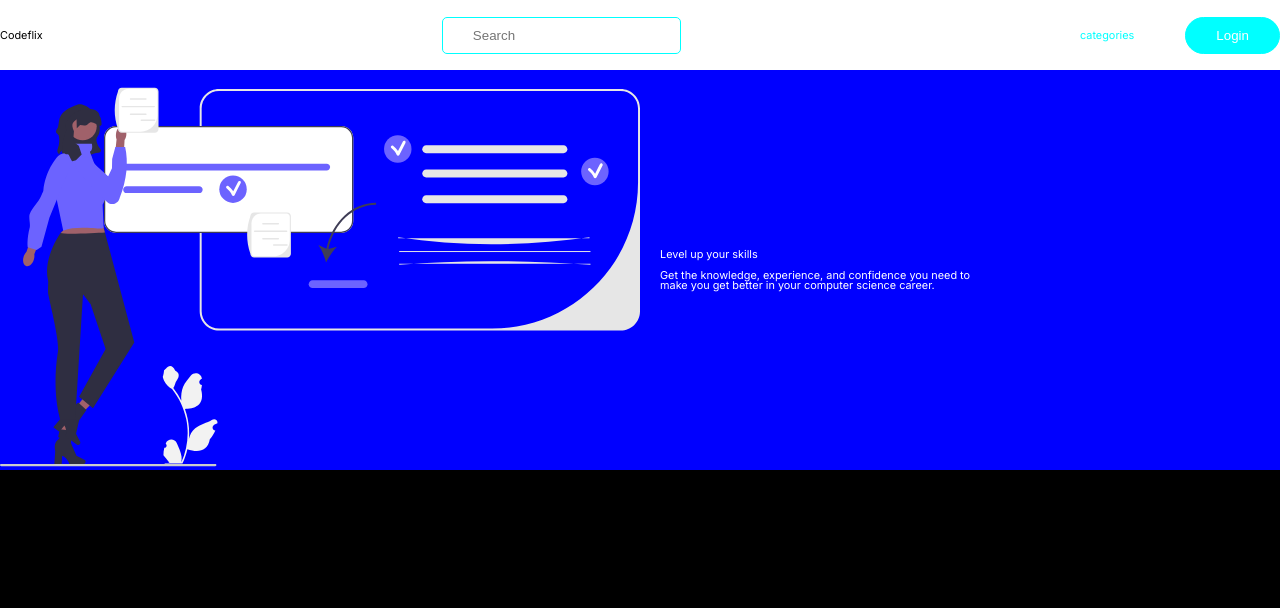
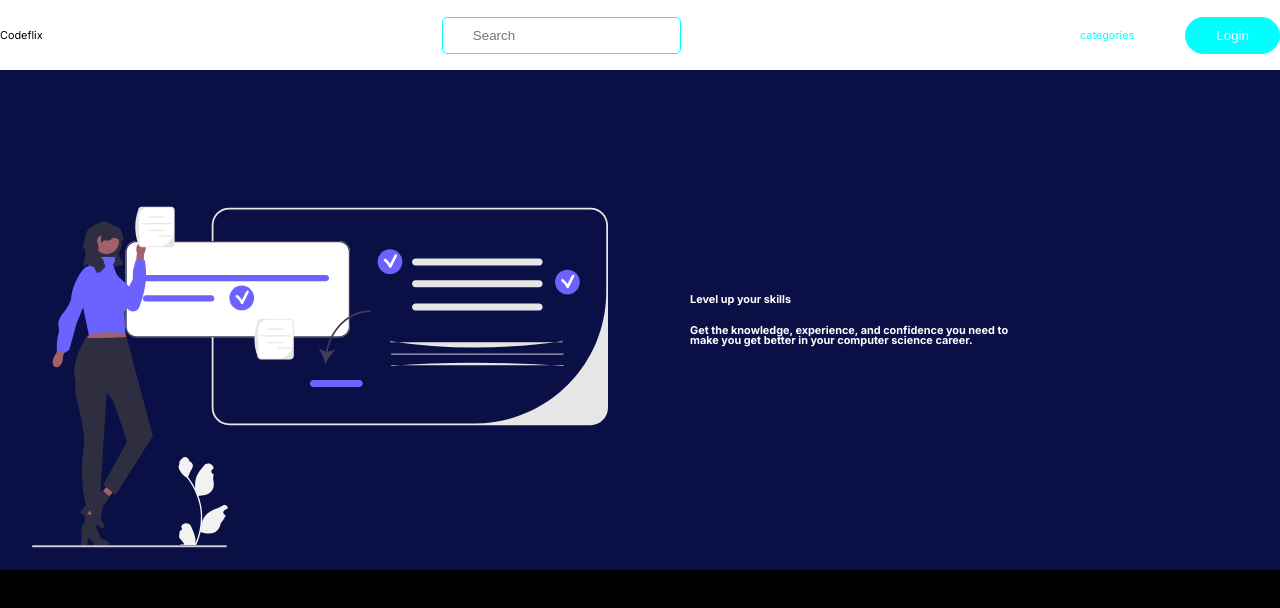
Before and after one commit to javier-arango/codeflix, a Next.js app: page / in a window 1280 px wide. Shown: the top 608 px of the page. Built offline with nearby package versions, Linux system fonts and the light colour scheme.

Commit message:
Modified banner styling

```diff
--- a/src/styles/Banner.module.scss
+++ b/src/styles/Banner.module.scss
@@ -1,6 +1,8 @@
+@import 'base/variables.scss';
+
 #banner {
-  height: 400px;
-  background-color: blue;
+  height: 500px;
+  background-color: $color-blue;
 }
 
 #container {
@@ -17,19 +19,25 @@
 #imgCont {
   height: 100%;
   display: flex;
-  justify-content: flex-end;
+  justify-content: center;
   align-items: flex-end;
 }
 
 #image {
-  width: 100%;
+  width: 90%;
+  object-fit: "cover";
 }
 
 #msgCont {
-  padding: 20px;
-  color: white;
+  padding: 50px;
+  color: $color-white;
 }
 
 #title {
-  margin-bottom: 10px;
+  margin-bottom: 20px;
+  font-weight: bold;
 }
+
+#message{
+    font-weight: bold;
+}
```
